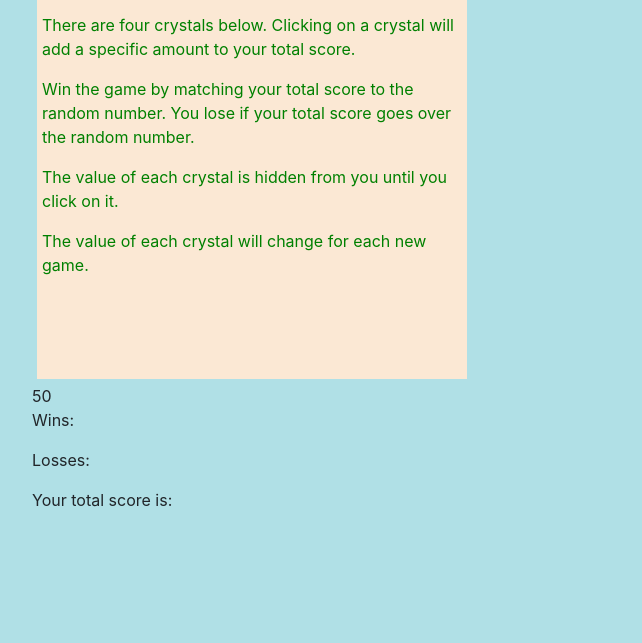
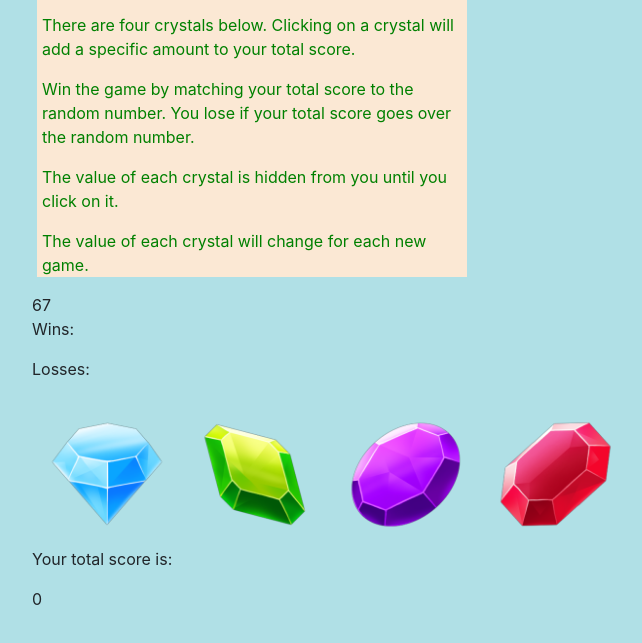
Before and after one commit to jcp510/120-jQuery, a plain HTML site: page index.html in a window 1280 px wide. Shown: the part 139-782 px from the top of the page, without its empty margins (53-695 px from the left). Drawn offline with nearby package versions, Linux system fonts and the light colour scheme.

Commit message:
Add crystal images and player score.

```diff
--- a/assets/css/style.css
+++ b/assets/css/style.css
@@ -9,7 +9,6 @@ h1 {
 #gameInst {
   background-color: #FBE8D4;
   width: 430px;
-  height: 430px;
   margin: 5px;
 }
 
@@ -22,3 +21,8 @@ h1 {
 body {
   background-color: powderblue;
 }
+
+img {
+  width: 150px;
+  height: 150px;
+}
--- a/assets/javascript/game.js
+++ b/assets/javascript/game.js
@@ -1,6 +1,16 @@
 $(document).ready(function() {
-    // Generate random number between 19 - 120.
-    $("#ranNum").text(function() {
-        return Math.floor(Math.random() * (Math.floor(121) - Math.ceil(19))) + 19;
-    });
+    // Generates random number between 19 - 120.
+    let makeRanNum = function(min, max) {
+        return Math.floor(Math.random() * (Math.floor(max) - Math.ceil(min))) + min;
+    };
+
+    let playerScore = 0;
+
+    // Initialize game with a random number.
+    $("#ranNum").text(makeRanNum(19, 121));
+
+    // Initialize player score with value of 0.
+    $("#totalScoreNum").text(playerScore);
+
+    // Assign random values between 1 -12 to each crystal.
 });
--- a/index.html
+++ b/index.html
@@ -20,13 +20,9 @@
       <!-- Game description and instructions. -->
       <div id="gameInst">
         <p class="desc">You will be shown a random number at the beginning of the game.</p>
-
         <p class="desc">There are four crystals below.  Clicking on a crystal will add a specific amount to your total score.</p>
-
         <p class="desc">Win the game by matching your total score to the random number.  You lose if your total score goes over the random number.</p>
-
         <p class="desc">The value of each crystal is hidden from you until you click on it.</p>
-
         <p class="desc">The value of each crystal will change for each new game.</p>
       </div>
 
@@ -41,7 +37,12 @@
       </div>
 
       <!-- Crystal images. -->
-      <div></div>
+      <div>
+        <img src="assets/images/blueCrystal.png" class="img-fluid rounded float-left" alt="">
+        <img src="assets/images/greenCrystal.png" class="img-fluid rounded float-left" alt="">
+        <img src="assets/images/violetCrystal.png" class="img-fluid rounded float-left" alt="">
+        <img src="assets/images/redCrystal.png" class="img-fluid rounded" alt="">
+      </div>
 
       <!-- Your total score text. -->
       <div>
@@ -49,7 +50,7 @@
       </div>
 
       <!-- Your total score number. -->
-      <div></div>
+      <div id="totalScoreNum"></div>
     </div>
 
 
```
Also changed, not shown: assets/images/blueCrystal.png (added), assets/images/greenCrystal.png (added), assets/images/redCrystal.png (added), assets/images/violetCrystal.png (added).
